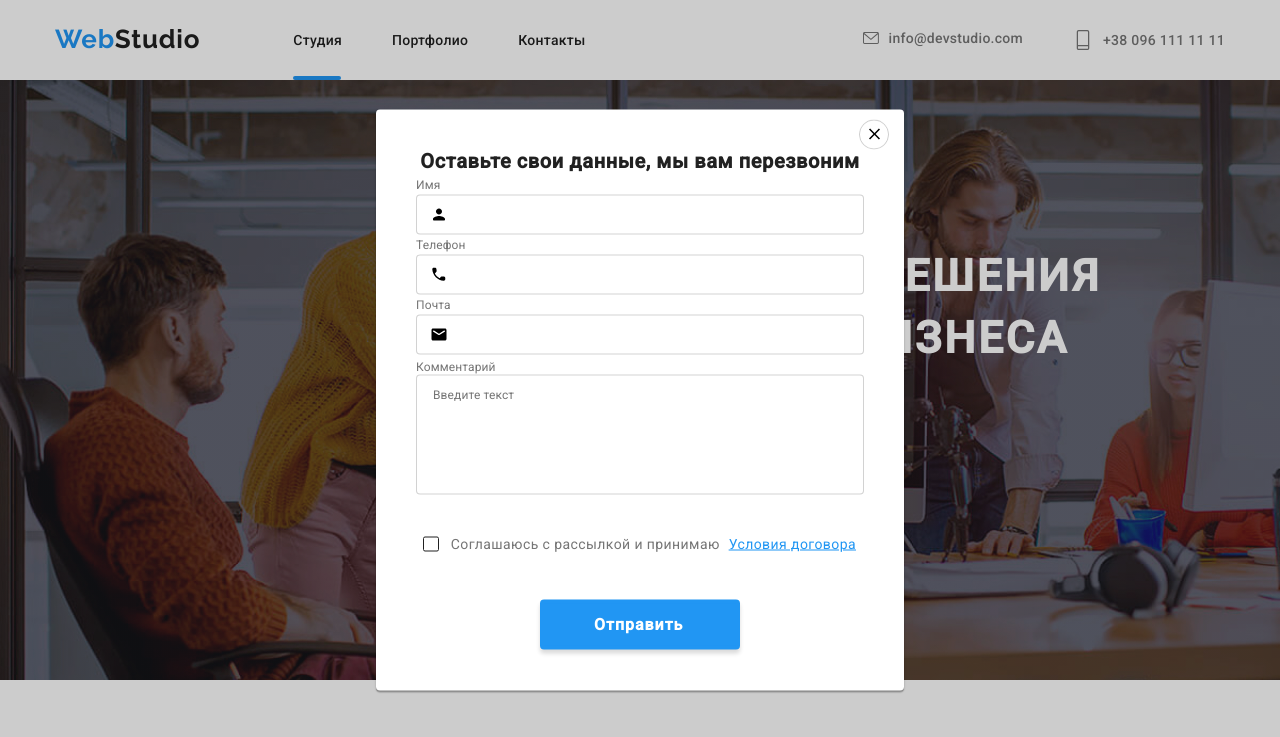
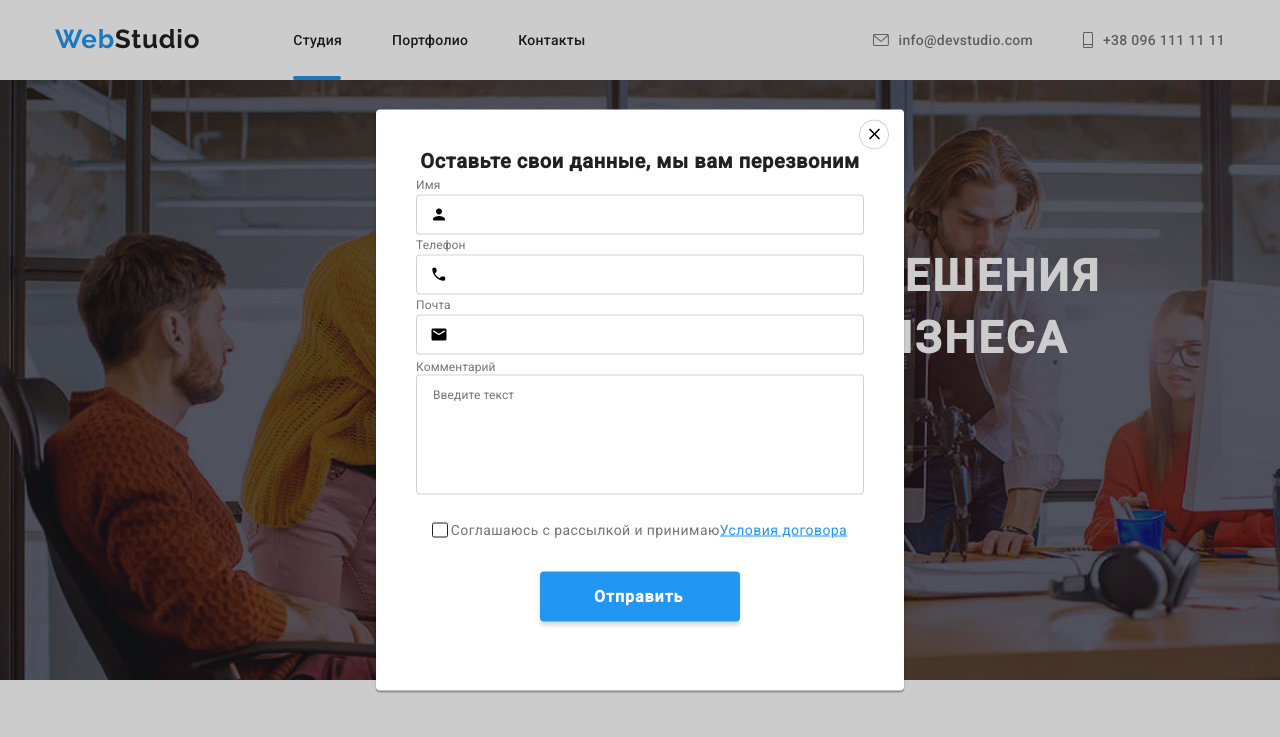
Before and after one commit to Serhii-Kolechko/Serhii-Kolechko-goit-markup-hw-07, a plain HTML site: page index.html in a window 1280 px wide. Both pictures are taken after a click on the button "Заказать услугу". Shown: the top 737 px of the page. Drawn offline with nearby package versions, Linux system fonts and the light colour scheme.

Commit message:
Update index.html

```diff
--- a/index.html
+++ b/index.html
@@ -54,7 +54,7 @@
                     <li class="item">
 
                         <a class="contacts-phone" href="tel:+380961111111">
-                            <svg class="smartphone" style="width:20px; height:20px;" >
+                            <svg class="smartphone">
                                 <use href = "./img/svg/sprite.svg#smartphone">
                                     </use>
                             </svg>
@@ -619,7 +619,7 @@
 
                              </span>
                              <input type="checkbox" class="checkbox" name="чекбокс" value="agreement" style="outline: none;">
-                             <pre> </pre> Соглашаюсь с рассылкой и принимаю <pre> </pre><a class="checkbox-link" href=""> Условия договора</a>
+                             <span> </span> Соглашаюсь с рассылкой и принимаю <span> </span><a class="checkbox-link" href=""> Условия договора</a>
 
                          </label>
 
```
